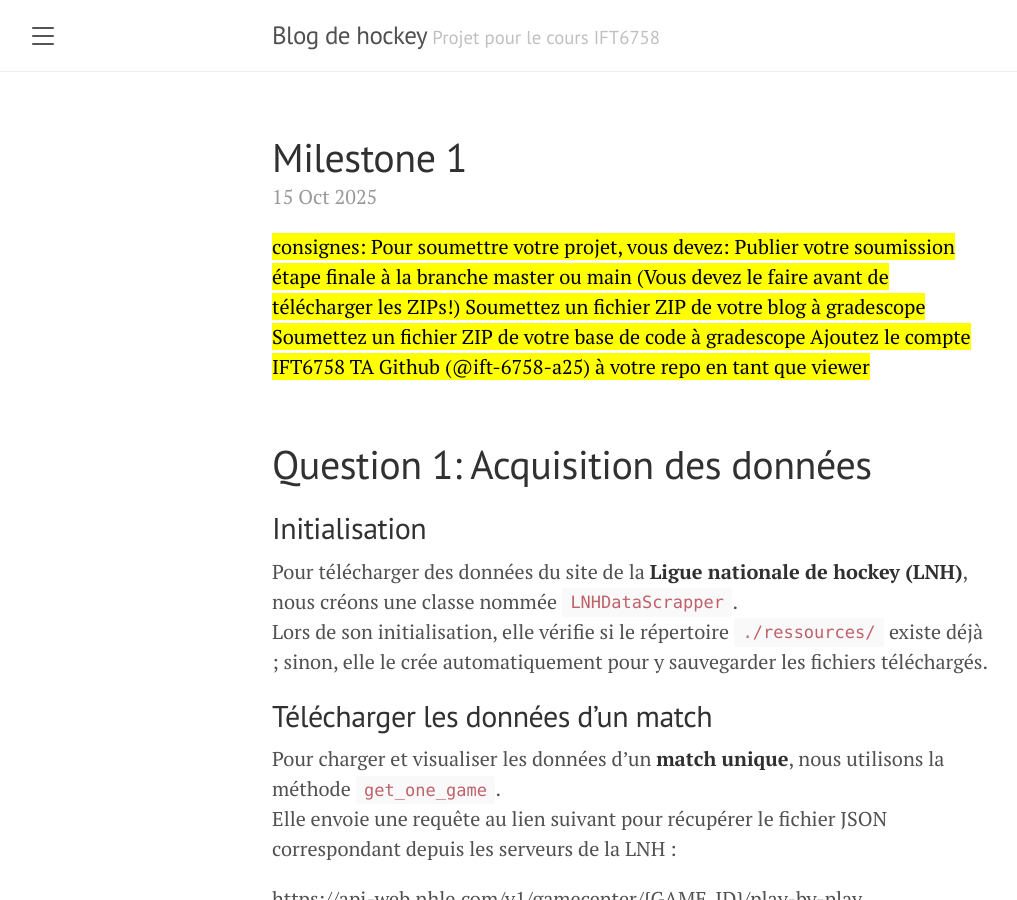
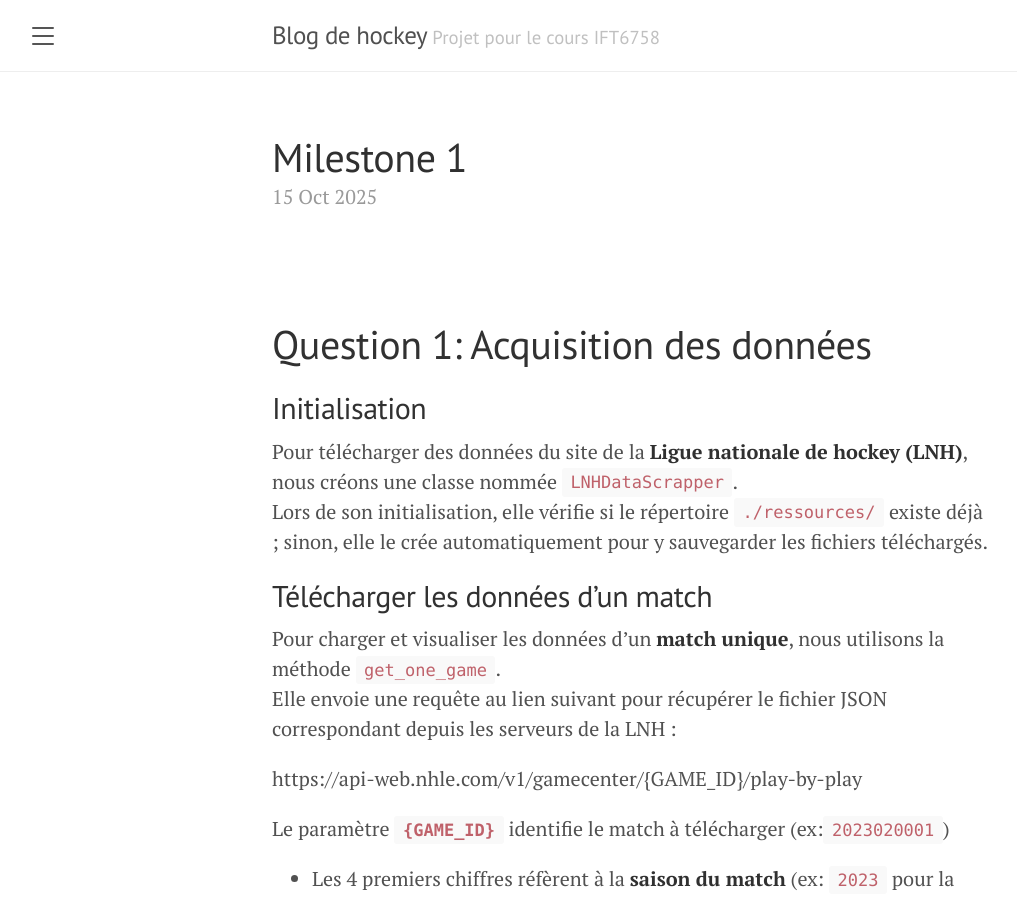
Before and after one commit to Natugy/project-datascience-blogpost, a Jekyll site: the page built from _posts/2025-10-15-milestone-1.md, in a window 1280 px wide and 900 px high. Shown: the whole window, without its empty margins (8-1025 px from the left). Built offline with Jekyll 4.4.1, drawn with Linux system fonts in a browser that asks for light colours; a script that is not in the unit is left out; part of the change alters nothing that is shown; some of the changed text lies outside the part shown.

Commit message:
Final milestone 1 blogpost

```diff
--- a/_posts/2025-10-15-milestone-1.md
+++ b/_posts/2025-10-15-milestone-1.md
@@ -4,13 +4,6 @@ title: "Milestone 1"
 date: 2025-10-15
 ---
 
-<mark>
-consignes: Pour soumettre votre projet, vous devez:
-Publier votre soumission étape finale à la branche master ou main
-(Vous devez le faire avant de télécharger les ZIPs!)
-Soumettez un fichier ZIP de votre blog à gradescope
-Soumettez un fichier ZIP de votre base de code à gradescope
-Ajoutez le compte IFT6758 TA Github (@ift-6758-a25) à votre repo en tant que viewer </mark>
 <br>
 <br>
 
@@ -187,87 +180,7 @@ Encore une fois, on peut voir que la **probabilité de scorer un but est hauteme
 <br>
 
 # Question 5: Visualisations avancées
-Avec les données sur l’ensemble des tirs, nous avons généré des plans de tirs offensifs pour quelques équipes et saisons:
-<br>
-
-<iframe src="/figures/20162017_ANA_offensive_map.html"
-        width="800"
-        height="600"
-        frameborder="0"
-        allowfullscreen>
-</iframe>
-
-<iframe src="/figures/20162017_CAR_offensive_map.html"
-        width="800"
-        height="600"
-        frameborder="0"
-        allowfullscreen>
-</iframe>
-
-<iframe src="/figures/20162017_MTL_offensive_map.html"
-        width="800"
-        height="600"
-        frameborder="0"
-        allowfullscreen>
-</iframe>
-
-<iframe src="/figures/20182019_DET_offensive_map.html"
-        width="800"
-        height="600"
-        frameborder="0"
-        allowfullscreen>
-</iframe>
-
-<iframe src="/figures/20182019_NYR_offensive_map.html"
-        width="800"
-        height="600"
-        frameborder="0"
-        allowfullscreen>
-</iframe>
-
-<iframe src="/figures/20192020_NYR_offensive_map.html"
-        width="800"
-        height="600"
-        frameborder="0"
-        allowfullscreen>
-</iframe>
-
-<iframe src="/figures/20212022_MTL_offensive_map.html"
-        width="800"
-        height="600"
-        frameborder="0"
-        allowfullscreen>
-</iframe>
-
-<iframe src="/figures/20212022_MTL_offensive_map.html"
-        width="800"
-        height="600"
-        frameborder="0"
-        allowfullscreen>
-</iframe>
-
-<iframe src="/figures/20232024_MTL_offensive_map.html"
-        width="800"
-        height="600"
-        frameborder="0"
-        allowfullscreen>
-</iframe>
-
-<iframe src="/figures/20232024_NYI_offensive_map.html"
-        width="800"
-        height="600"
-        frameborder="0"
-        allowfullscreen>
-</iframe>
-
-<iframe src="/figures/20232024_NYR_offensive_map.html"
-        width="800"
-        height="600"
-        frameborder="0"
-        allowfullscreen>
-</iframe>
-
-<br>
+Avec les données sur l’ensemble des tirs, nous avons généré des plans de tirs offensifs pour quelques équipes et saisons.
 
 À chaque coordonnée de la patinoire, nous avons calculé la **différence du taux de tirs par heure de chaque équipe** comparée au **taux de tirs moyen de la ligue**. Les régions rouges représentent des endroits où l’équipe en question a tiré plus que la moyenne de la ligue, les régions bleues, moins que la moyenne, et les régions blanches, égale à la moyenne. L'échelle de couleur à droite du graphique représente la magnitude de la différence. Attention, les valeurs de l'échelle changent selon les équipes et les saisons, donc pour une même intensité de couleur rouge ou bleu, la magnitude de la différence des tirs par heure de l'équipe vs la moyenne peut varier selon l'équipe et la saison qu'on essaie de visualiser. Ces valeurs de différences sont de petites magnitudes (au plus de 0.01 ou 0.02 tirs de plus ou de moins par heure autour de la moyenne de la ligue). Cependant, nous allons voir dans les exemples ci-dessous que ces petites différences de tirs semblent associées à des différences de performance.
 <br>
```
